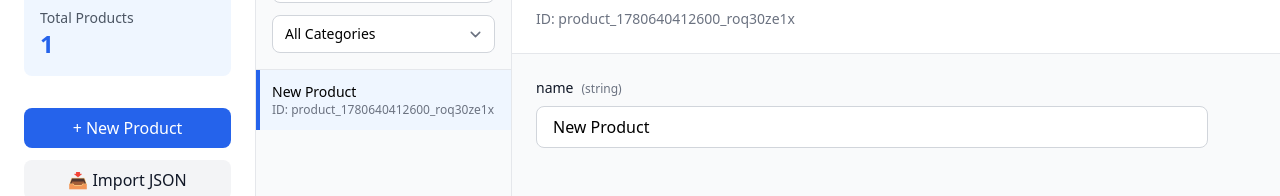
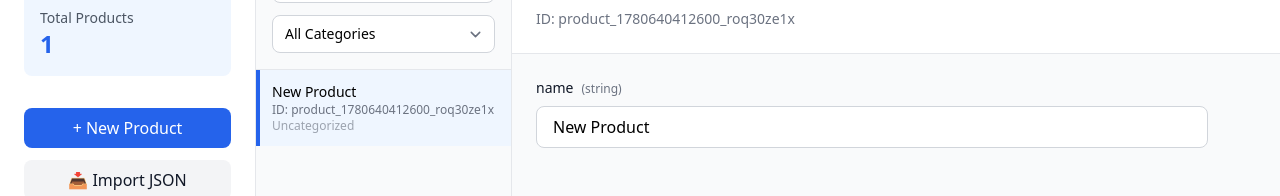
Before and after one commit to cartman-156/catalogue_studio, a React (Vite) app: page / in a window 1280 px wide. Both pictures are taken after a click on the button "+ New Product". Shown: the part 120-316 px from the top of the page. Built offline with nearby package versions, Linux system fonts and the light colour scheme.

Commit message:
Update ProductList.tsx

```diff
--- a/src/components/ProductList.tsx
+++ b/src/components/ProductList.tsx
@@ -2,33 +2,54 @@
  * ProductList - Lists all products with search and filtering
  */
 
-import { useState, useMemo } from 'react';
-import { useProductsContext } from '@/context';
+import { useState, useMemo } from "react";
+import { useProductsContext } from "@/context";
 
 export default function ProductList() {
   const { products, currentProductId, selectProduct } = useProductsContext();
-  const [searchQuery, setSearchQuery] = useState('');
-  const [categoryFilter, setCategoryFilter] = useState('all');
+  const [searchQuery, setSearchQuery] = useState("");
+  const [categoryFilter, setCategoryFilter] = useState("all");
+
+  // Normalize ID safely
+  const getId = (id: unknown): string => {
+    return typeof id === "string" && id.trim() !== "" ? id : "";
+  };
+
+  // Normalize name safely
+  const getName = (product: any): string => {
+    if (typeof product.name === "string" && product.name.trim()) return product.name;
+    if (typeof product.title === "string" && product.title.trim()) return product.title;
+    return "(Unnamed)";
+  };
+
+  // Normalize category safely
+  const getCategory = (product: any): string => {
+    if (typeof product.category === "string" && product.category.trim()) return product.category;
+    if (typeof product.type === "string" && product.type.trim()) return product.type;
+    return "Uncategorized";
+  };
 
   // Get unique categories
   const categories = useMemo(() => {
     const cats = new Set<string>();
+
     for (const product of products) {
-      const category = product.category || product.type || 'Uncategorized';
-      if (typeof category === 'string') {
-        cats.add(category);
+      cats.add(getCategory(product));
     }
-    }
+
     return Array.from(cats).sort();
   }, [products]);
 
   // Filter and search products
   const filteredProducts = useMemo(() => {
     return products.filter((product) => {
+      const id = getId(product.id);
+      const name = getName(product).toLowerCase();
+      const category = getCategory(product).toLowerCase();
+
       // Category filter
-      if (categoryFilter !== 'all') {
-        const productCategory = (product.category || product.type || 'Uncategorized') as string;
-        if (productCategory !== categoryFilter) {
+      if (categoryFilter !== "all") {
+        if (category !== categoryFilter.toLowerCase()) {
           return false;
         }
       }
@@ -36,11 +57,12 @@ export default function ProductList() {
       // Search filter
       if (searchQuery.trim()) {
         const query = searchQuery.toLowerCase();
-        const id = String(product.id || '').toLowerCase();
-        const name = String(product.name || product.title || '').toLowerCase();
-        const category = String(product.category || product.type || '').toLowerCase();
 
-        return id.includes(query) || name.includes(query) || category.includes(query);
+        return (
+          id.toLowerCase().includes(query) ||
+          name.includes(query) ||
+          category.includes(query)
+        );
       }
 
       return true;
@@ -81,38 +103,50 @@ export default function ProductList() {
         {filteredProducts.length === 0 ? (
           <div className="p-4 text-center text-gray-500">
             <p className="text-sm">
-              {products.length === 0 ? 'No products loaded' : 'No products match your search'}
+              {products.length === 0
+                ? "No products loaded"
+                : "No products match your search"}
             </p>
             <p className="text-xs mt-2">
-              {products.length === 0 ? 'Import a products.json file to get started' : ''}
+              {products.length === 0
+                ? "Import a products.json file to get started"
+                : ""}
             </p>
           </div>
         ) : (
           <div className="divide-y divide-gray-100">
-            {filteredProducts.map((product) => (
+            {filteredProducts.map((product, index) => {
+              const id = getId(product.id);
+              const name = getName(product);
+              const category = getCategory(product);
+
+              return (
                 <button
-                key={product.id}
-                onClick={() => selectProduct(product.id as string)}
+                  key={id || index}
+                  onClick={() => {
+                    if (id) selectProduct(id);
+                  }}
                   className={`w-full text-left p-3 border-l-4 transition ${
-                  product.id === currentProductId
-                    ? 'bg-blue-50 border-l-blue-600'
-                    : 'border-l-transparent hover:bg-gray-50'
+                    id === currentProductId
+                      ? "bg-blue-50 border-l-blue-600"
+                      : "border-l-transparent hover:bg-gray-50"
                   }`}
                 >
-                <p className="font-medium text-sm truncate">
-                  {(product.name || product.title || '(Unnamed)') as string}
+                  <p className="font-medium text-sm truncate">{name}</p>
+
+                  <p className="text-xs text-gray-500 truncate">
+                    ID: {id || "N/A"}
                   </p>
-                <p className="text-xs text-gray-500 truncate">ID: {product.id || 'N/A'}</p>
-                {product.category && (
-                  <p className="text-xs text-gray-400">
-                    {String(product.category)}
-                  </p>
+
+                  {category && (
+                    <p className="text-xs text-gray-400">{category}</p>
                   )}
                 </button>
-            ))}
+              );
+            })}
           </div>
         )}
       </div>
     </div>
-  );
+  )
 }
```
Lines whose indentation alone changed are shown as unchanged.
